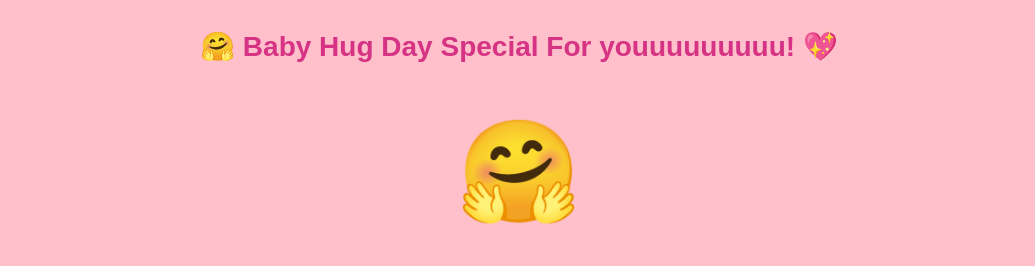
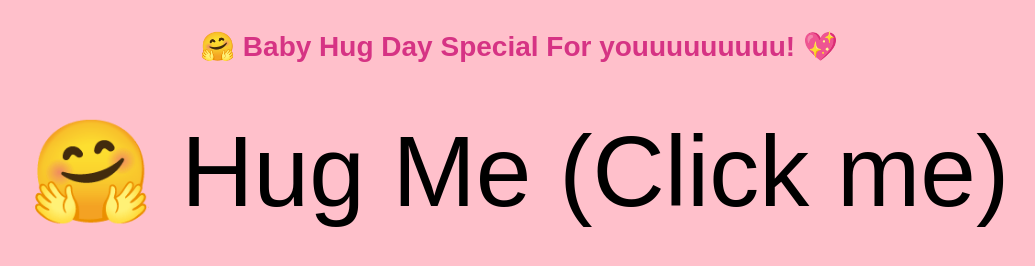
Before and after one commit to hardik567/hugday, a plain HTML site: page index.html in a window 1280 px wide. Shown: the whole page, without its empty margins (121-1156 px from the left). Drawn offline with Linux system fonts and the light colour scheme.

Commit message:
Update index.html

```diff
--- a/index.html
+++ b/index.html
@@ -53,7 +53,7 @@
     <h1>🤗 Baby Hug Day Special For youuuuuuuuu! 💖</h1>
 
     <div class="container" onclick="giveHug()">
-        <div class="teddy">🤗</div>
+        <div class="teddy">🤗 Hug Me (Click me)</div>
         <div class="message">If I could, I’d wrap you in a never-ending hug, so you'd always feel my love. </br> But since I can’t be there right now, here’s a virtual squeeze tight, warm, and full of love! 🤗💖</div>
     </div>
 
```
